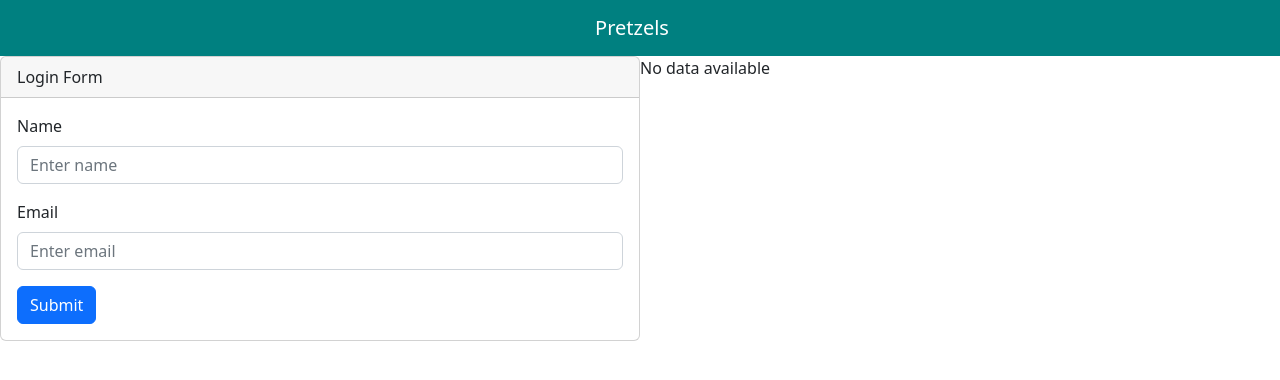
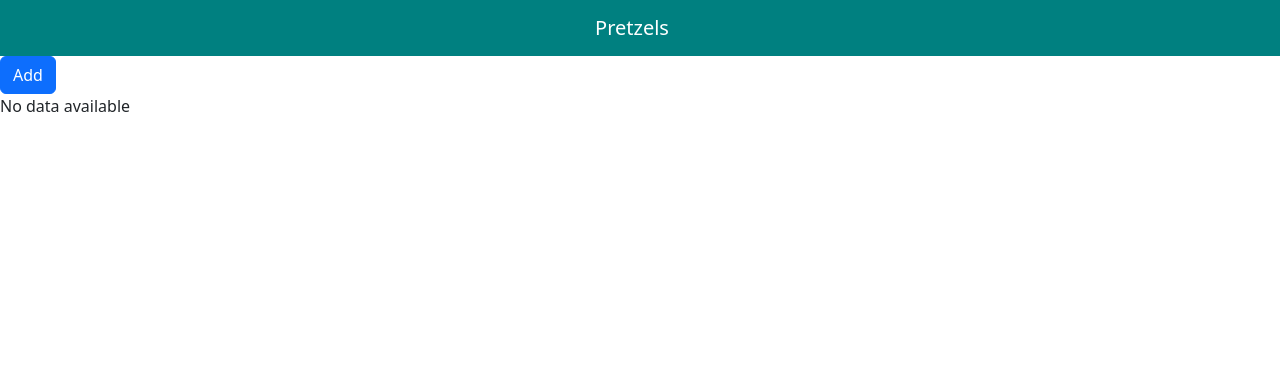
Before and after one commit to Pragya-02012000/first-react-app, a React (Create React App) app: page / in a window 1280 px wide. Shown: the top 380 px of the page. Built offline with nearby package versions, Linux system fonts and the light colour scheme.

Commit message:
Update AddContact.js and ContactList.js

```diff
--- a/src/components/AddContact.js
+++ b/src/components/AddContact.js
@@ -1,106 +1,119 @@
-import React, { useEffect, useState } from "react";
+import React, { useState } from "react";
 import { Card, Form } from "react-bootstrap";
 import CardHeader from "react-bootstrap/esm/CardHeader";
-import Button from 'react-bootstrap/Button';
+import Button from "react-bootstrap/Button";
 import ContactList from "./ContactList";
 
-
 const AddContact = () => {
-    const [formData, setFormData] = useState([])
-    const [value, setValue] = useState('')
-    const [name, setName] = useState('')
-    const [email, setEmail] = useState('')
-    const [isEdit, setIsEdit] = useState(false)
-    const [selectedIndex, setSelectedIndex] = useState(0)
+  const [formData, setFormData] = useState([]);
+  const [name, setName] = useState("");
+  const [email, setEmail] = useState("");
+  const [isEdit, setIsEdit] = useState(false);
+  const [selectedIndex, setSelectedIndex] = useState(0);
+  const [isAddEnabled, setIsAddEnabled] = useState(false);
 
   const handleSubmit = (event) => {
-        event.preventDefault()
+    event.preventDefault();
     const loginDetail = {
       name: event.target[0].value,
       email: event.target[1].value,
+    };
+    if (isEdit) {
+      const objIndex = formData.findIndex((e, i) => i === selectedIndex);
+      let modifiedArr = formData;
+      modifiedArr[objIndex] = loginDetail;
+      setFormData(modifiedArr);
+    } else {
+      setFormData([...formData, loginDetail]);
     }
-        if (isEdit) {
-            const objIndex = formData.findIndex((e,i) => i===selectedIndex)
-            let modifiedArr = formData
-            modifiedArr[objIndex]=loginDetail
-            setFormData(modifiedArr)
-        } else {
-            setFormData([...formData, loginDetail])
-        }
-        setName('')
-        setEmail('')
+    localStorage.setItem('users',formData)
+    clearAllItems();
+  };
+
+  const clearAllItems=()=>{
+    setName("");
+    setEmail("");
+    setIsAddEnabled(false)
   }
 
-    const handleValue = (event) => {
-        setValue(event.target.value)
-    }
-
-    const handleSelectedRow = (row,index) => {
-        console.log(row,index)
-        setSelectedIndex(index)
-        setName(row.name)
-        setEmail(row.email)
-    }
-
-
-    useEffect(() => {
-        //it will execute before page render
-        setValue('Test')
-    }, [])
+  const handleSelectedRow = (row, index) => {
+    setSelectedIndex(index);
+    setName(row.name);
+    setEmail(row.email);
+  };
 
 
 
+  const handleAdd=()=>{
+    console.log(JSON.parse(localStorage.getItem('users')))
+    setIsAddEnabled(true)
+  }
+
   return (
     <div className="form_container">
+      <div className="contactList">
+        {/* if empty ,show no data */}
+        <Button
+          variant="primary"
+          type="submit"
+          onClick={handleAdd}
+        >
+          Add
+        </Button>
+        {formData.length !== 0 ? (
+          <ContactList
+            data={formData}
+            setFormData={setFormData}
+            setIsEdit={setIsEdit}
+            setSelectedRow={(row, index) => handleSelectedRow(row, index)}
+          />
+        ) : (
+          <p>No data available</p>
+        )}
+        {/* else call componenet */}
+      </div>
+      {isAddEnabled && (
         <Card className="card_container">
-                <CardHeader>
-                    Login Form
-                </CardHeader>
+          <CardHeader>Login Form</CardHeader>
           <Card.Body>
             <Form onSubmit={handleSubmit}>
               <Form.Group className="mb-3" controlId="formBasicName">
                 <Form.Label>Name</Form.Label>
-                            <Form.Control type="text" placeholder="Enter name" value={name} onChange={(event) => setName(event.target.value)} />
+                <Form.Control
+                  type="text"
+                  placeholder="Enter name"
+                  value={name}
+                  onChange={(event) => setName(event.target.value)}
+                />
               </Form.Group>
               <Form.Group className="mb-3" controlId="formBasicEmail">
                 <Form.Label>Email</Form.Label>
-                            <Form.Control type="email" placeholder="Enter email" value={email} onChange={(event) => setEmail(event.target.value)} />
+                <Form.Control
+                  type="email"
+                  placeholder="Enter email"
+                  value={email}
+                  onChange={(event) => setEmail(event.target.value)}
+                />
               </Form.Group>
 
-                        {
-                            isEdit ?
+              {isEdit ? (
                 <Button variant="primary" type="submit">
                   Update
                 </Button>
-                                :
+              ) : (
                 <Button variant="primary" type="submit">
                   Submit
                 </Button>
-                        }
-
-
-
+              )}
+              <Button style={{marginLeft:4}} variant="secondary" onClick={clearAllItems}>
+                Cancel
+              </Button>
             </Form>
           </Card.Body>
         </Card>
-            <div className="contactList">
-
-                {/* if empty ,show no data available */}
-                {
-                    formData.length !== 0 ?
-                        <ContactList
-                            data={formData}
-                            setFormData={setFormData}
-                            setIsEdit={setIsEdit}
-                            setSelectedRow={(row,index) => handleSelectedRow(row,index)}
-                        />
-                        : <p>No data available</p>
-                }
-                {/* else call componenet */}
-            </div>
+      )}
     </div>
   );
-
-}
+};
 
 export default AddContact;
--- a/src/components/ContactList.js
+++ b/src/components/ContactList.js
@@ -31,7 +31,7 @@ function ContactList({ data, setFormData, setIsEdit,setSelectedRow }) {
                             <td>{item.email}</td>
                             <td>
                                 <Button onClick={() => handleEdit(item,index)}><Pencil /></Button>
-                                <Button style={{ marginLeft: 2 }} onClick={() => handleDelete(index)}><Trash /></Button>
+                                <Button variant="secondary" style={{ marginLeft: 2 }} onClick={() => handleDelete(index)}><Trash /></Button>
                             </td>
                         </tr>
                     ))
```
Lines whose indentation alone changed are shown as unchanged.
